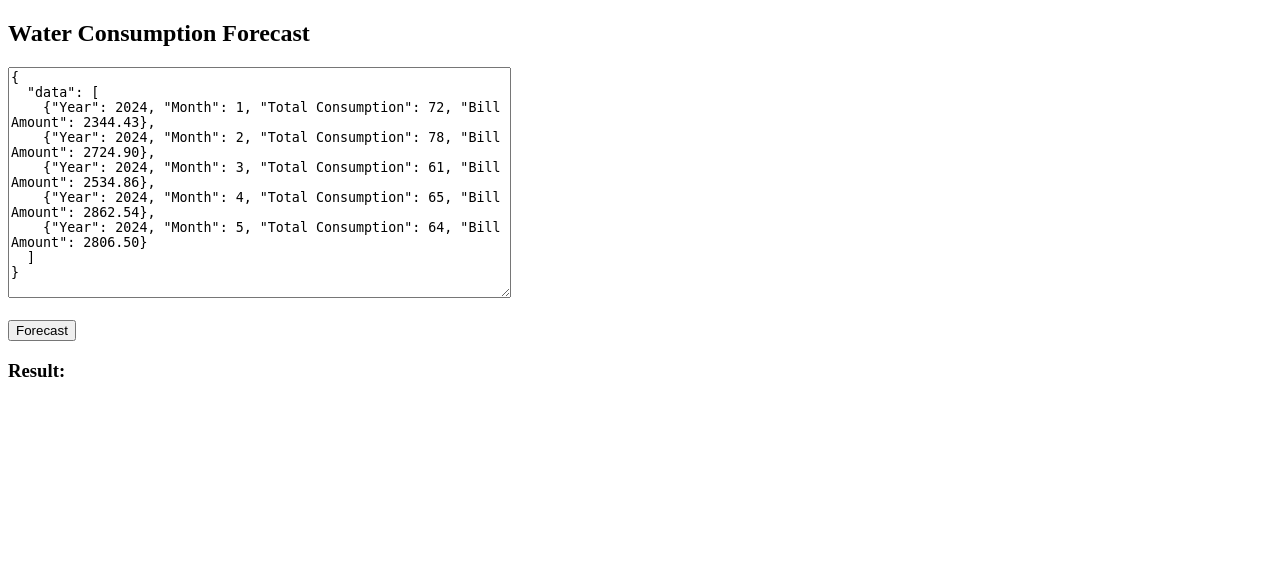
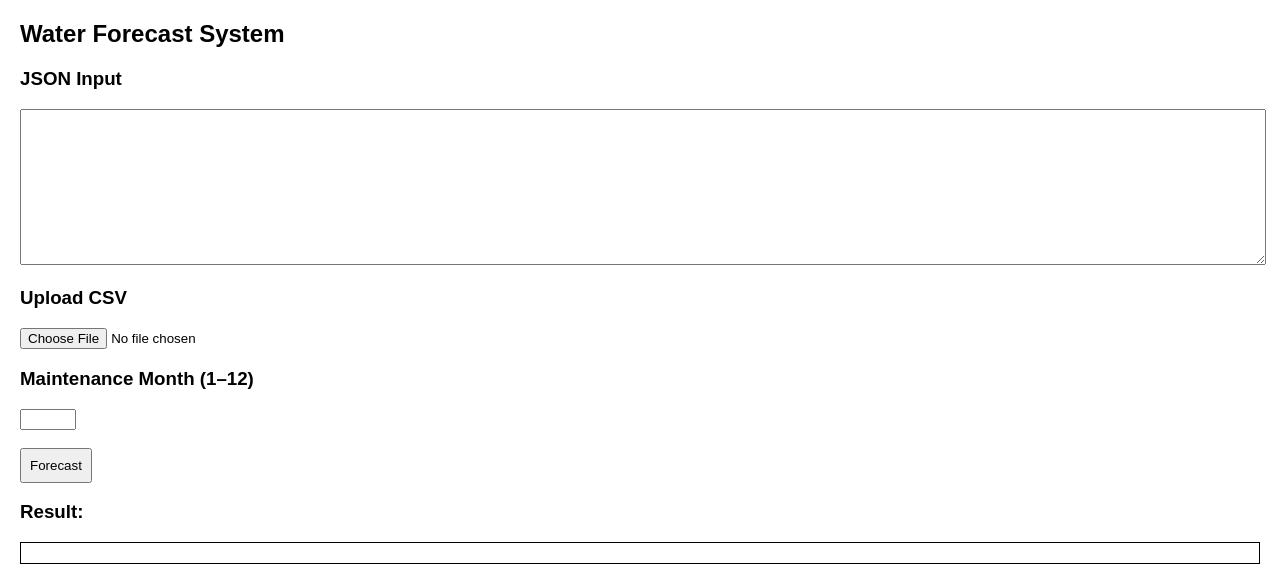
Before and after one commit to DoctaSTEPHEN/SoftDes, a Flask app: page / in a window 1280 px wide. Shown: the top 577 px of the page. Before the commit the page ends 377 px from the top, so only its background shows below. Run offline with Flask 3, Linux system fonts and the light colour scheme; parts of the project's set-up code (start-up, migrations or seed data) failed here and were passed over.

Commit message:
Revise index.html for water forecast system

```diff
--- a/templates/index.html
+++ b/templates/index.html
@@ -2,60 +2,34 @@
 <html>
 <head>
     <title>Water Forecast</title>
+    <link rel="stylesheet" href="{{ url_for('static', filename='style.css') }}">
 </head>
 <body>
 
-<h2>Water Consumption Forecast</h2>
+<h2>Water Forecast System</h2>
 
-<textarea id="inputData" rows="15" cols="60">
-{
-  "data": [
-    {"Year": 2024, "Month": 1, "Total Consumption": 72, "Bill Amount": 2344.43},
-    {"Year": 2024, "Month": 2, "Total Consumption": 78, "Bill Amount": 2724.90},
-    {"Year": 2024, "Month": 3, "Total Consumption": 61, "Bill Amount": 2534.86},
-    {"Year": 2024, "Month": 4, "Total Consumption": 65, "Bill Amount": 2862.54},
-    {"Year": 2024, "Month": 5, "Total Consumption": 64, "Bill Amount": 2806.50}
-  ]
-}
-</textarea>
+<!-- JSON INPUT -->
+<h3>JSON Input</h3>
+<textarea id="jsonInput"></textarea>
+
+<!-- CSV INPUT -->
+<h3>Upload CSV</h3>
+<input type="file" id="csvFile">
+
+<!-- Maintenance input -->
+<h3>Maintenance Month (1–12)</h3>
+<input type="number" id="maintenanceMonth" min="1" max="12">
 
 <br><br>
-
 <button onclick="sendData()">Forecast</button>
 
 <h3>Result:</h3>
 <pre id="result"></pre>
 
-<script>
-function sendData() {
-    const input = document.getElementById("inputData").value;
+<canvas id="chart" width="400" height="200"></canvas>
 
-    fetch("/forecast", {
-        method: "POST",
-        headers: {
-            "Content-Type": "application/json"
-        },
-        body: input
-    })
-    .then(res => res.json())
-    .then(data => {
-        document.getElementById("result").textContent =
-            JSON.stringify(data, null, 2);
-
-        // popup alerts
-        if (data.alerts && data.alerts.length > 0) {
-            alert("⚠️ " + data.alerts.join("\n"));
-        }
-
-        if (data.maintenance && data.maintenance.length > 0) {
-            alert("🔧 " + data.maintenance.join("\n"));
-        }
-    })
-    .catch(err => {
-        document.getElementById("result").textContent = err;
-    });
-}
-</script>
+<script src="https://cdn.jsdelivr.net/npm/chart.js"></script>
+<script src="{{ url_for('static', filename='script.js') }}"></script>
 
 </body>
 </html>
```
